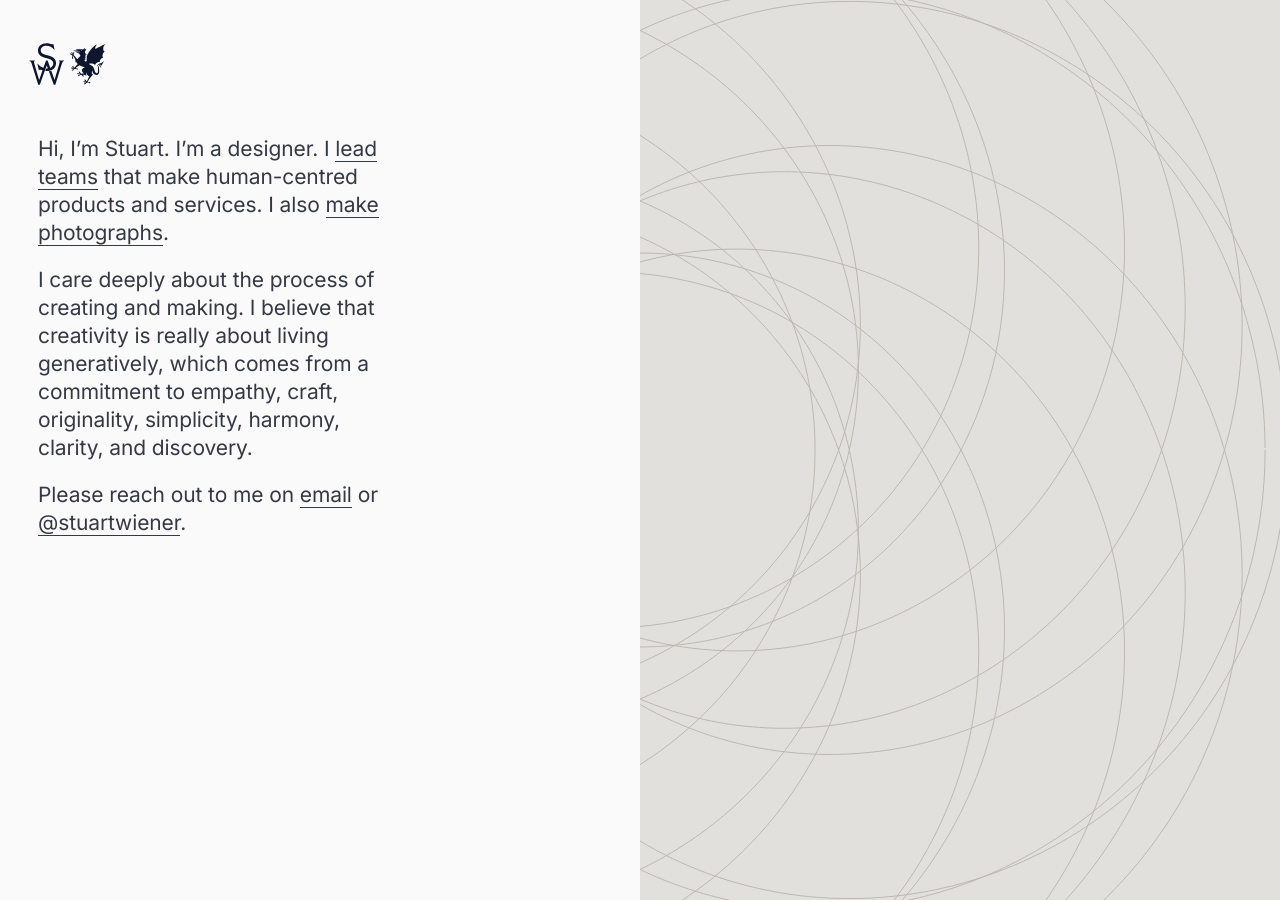
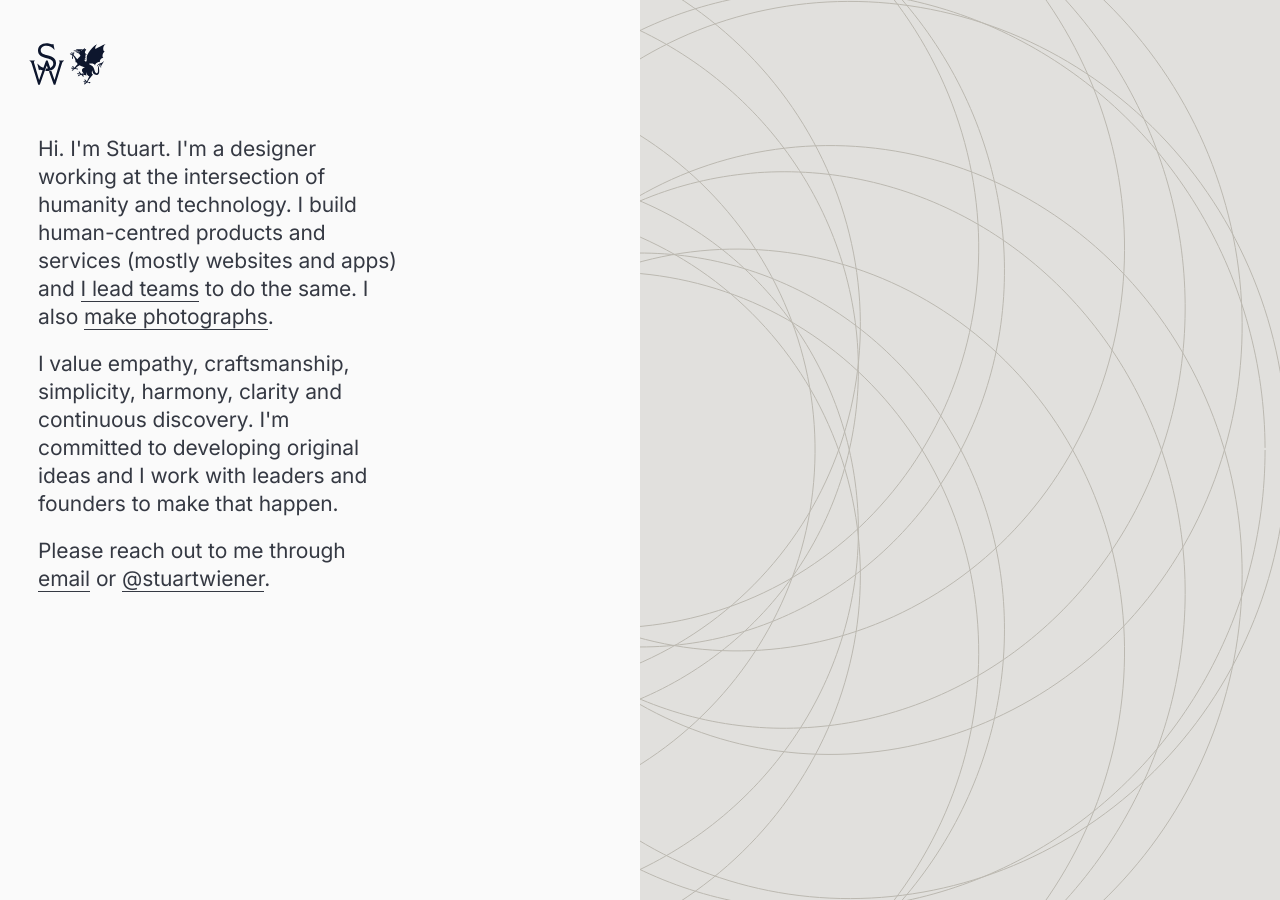
Before and after one commit to stuartwiener/stuartwiener.github.io, a Jekyll site: the page built from index.html, in a window 1280 px wide. Built offline with Jekyll 4.4.1, drawn with Linux system fonts in a browser that asks for light colours.

Commit message:
Content update

```diff
--- a/index.html
+++ b/index.html
@@ -4,8 +4,8 @@ published: true
 show_background: true
 ---
 
-<p>Hi, I’m Stuart. I’m a designer. I <a href="https://www.linkedin.com/in/stuartwiener/">lead teams</a> that make human-centred products and services. I also <a href="https://www.instagram.com/stuartwiener/">make photographs</a>.</p>
+<p>Hi. I'm Stuart. I'm a designer working at the intersection of humanity and technology. I build human-centred products and services (mostly websites and apps) and <a href="https://www.linkedin.com/in/stuartwiener/">I lead teams</a> to do the same. I also <a href="https://www.instagram.com/stuartwiener/">make photographs</a>.</p>
 
-<p>I care deeply about the process of creating and making. I believe that creativity is really about living generatively, which comes from a commitment to empathy, craft, originality, simplicity, harmony, clarity, and discovery.</p>
+<p>I value empathy, craftsmanship, simplicity, harmony, clarity and continuous discovery. I'm committed to developing original ideas and I work with leaders and founders to make that happen.</p>
 
-<p>Please reach out to me on <a onclick="window.location.href='mailto:hello'+'@'+'stuartwiener.com';">email</a> or <a href="https://twitter.com/stuartwiener">@stuartwiener</a>.</p>
+<p>Please reach out to me through <a onclick="window.location.href='mailto:hello'+'@'+'stuartwiener.com';">email</a> or <a href="https://twitter.com/stuartwiener">@stuartwiener</a>.</p>
```
Also changed, not shown: 2 other files.
